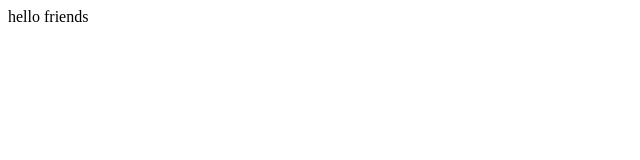
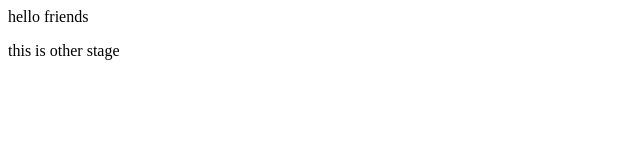
Before and after one commit to sangitabind91-web/local, a plain HTML site: page index.html in a window 1280 px wide. Shown: the whole page, without its empty margins (0-640 px from the left). Drawn offline with Linux system fonts and the light colour scheme.

Commit message:
add new feature

```diff
--- a/index.html
+++ b/index.html
@@ -1 +1,2 @@
 <p>hello friends</p>
+<p>this is other stage</p>
```
